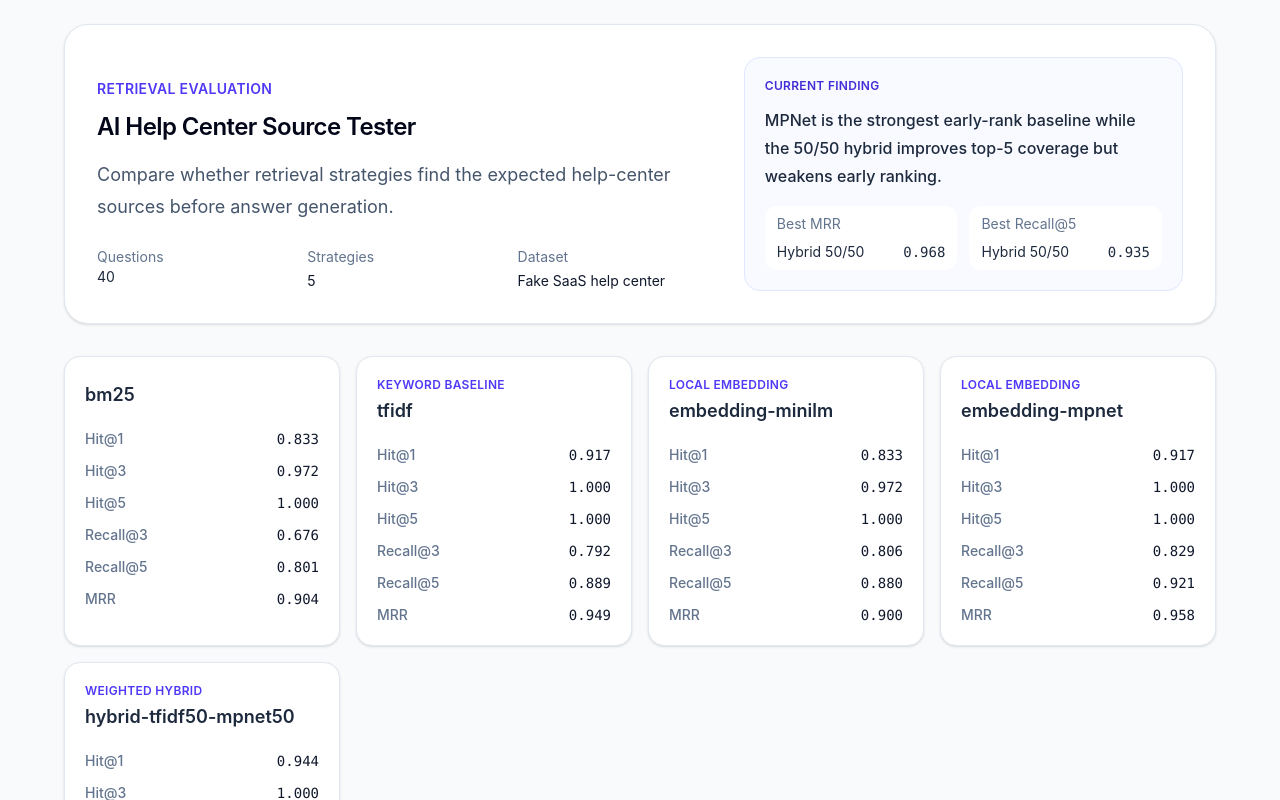
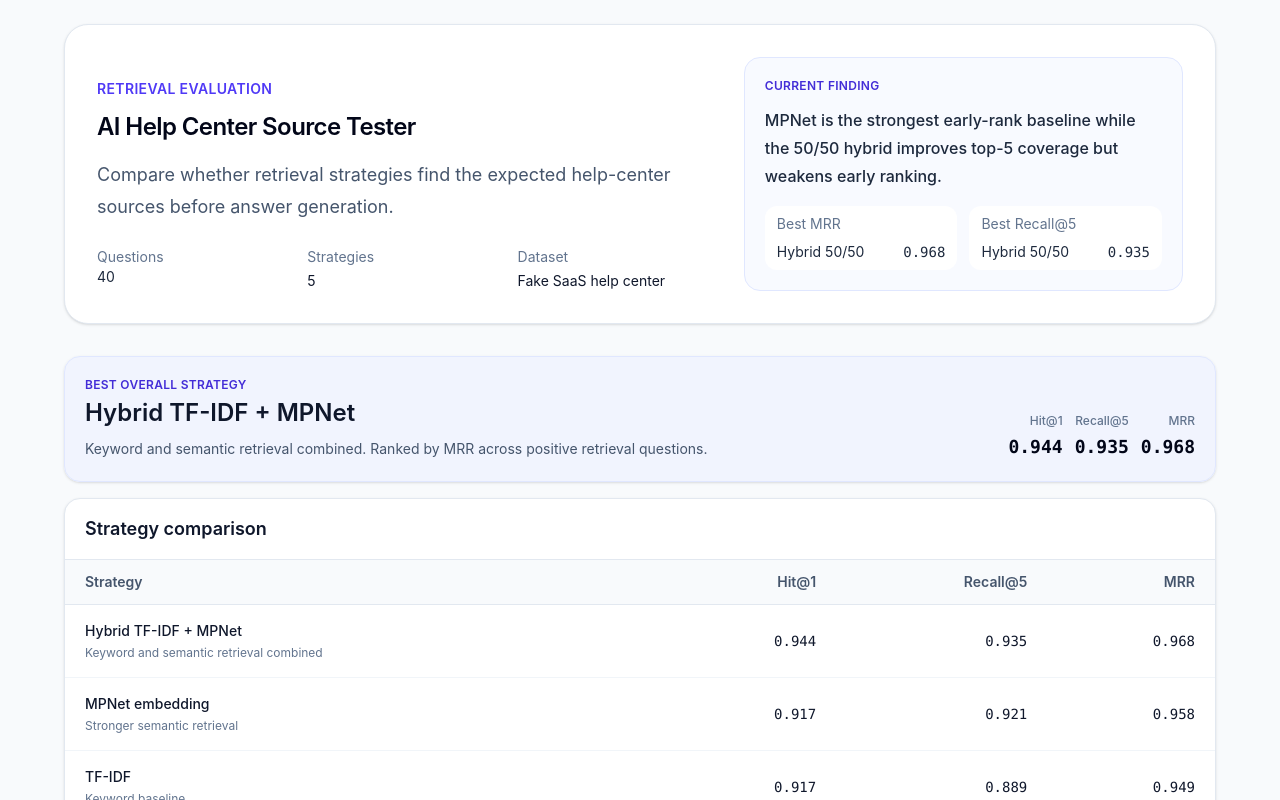
Before and after one commit to NadaSadek/ai-help-center-source-tester, a React (Vite) app: page / in a window 1280 px wide. Shown: the top 800 px of the page. Built offline with nearby package versions, Linux system fonts and the light colour scheme.

Commit message:
refactor: simplify strategy comparison summary

```diff
--- a/src/components/StrategySummaryGrid.tsx
+++ b/src/components/StrategySummaryGrid.tsx
@@ -1,47 +1,123 @@
 import { formatMetric } from "../lib/formatMetric";
 import type { EvalResult } from "../lib/types";
 
-const metricLabels: Record<string, string> = {
-  meanHitAt1: "Hit@1",
-  meanHitAt3: "Hit@3",
-  meanHitAt5: "Hit@5",
-  meanRecallAt3: "Recall@3",
-  meanRecallAt5: "Recall@5",
-  mrr: "MRR",
+const strategyLabels: Record<
+  EvalResult["strategy"],
+  {
+    label: string;
+    description: string;
+  }
+> = {
+  bm25: {
+    label: "BM25",
+    description: "Lexical baseline with term-frequency ranking",
+  },
+  tfidf: {
+    label: "TF-IDF",
+    description: "Keyword baseline",
+  },
+  "embedding-minilm": {
+    label: "MiniLM embedding",
+    description: "Lightweight semantic retrieval",
+  },
+  "embedding-mpnet": {
+    label: "MPNet embedding",
+    description: "Stronger semantic retrieval",
+  },
+  "hybrid-tfidf50-mpnet50": {
+    label: "Hybrid TF-IDF + MPNet",
+    description: "Keyword and semantic retrieval combined",
+  },
 };
 
-const strategyLabels: Record<string, string> = {
-  tfidf: "Keyword baseline",
-  "embedding-minilm": "Local embedding",
-  "embedding-mpnet": "Local embedding",
-  "hybrid-tfidf50-mpnet50": "Weighted hybrid",
-};
+export const StrategySummaryGrid = ({ evalResults }: { evalResults: EvalResult[] }) => {
+  const sortedResults = [...evalResults].sort((a, b) => b.summary.mrr - a.summary.mrr);
+  const bestResult = sortedResults[0];
 
-export const StrategySummaryGrid = ({ evalResults }: { evalResults: EvalResult[] }) => (
-  <section className="grid gap-4 md:grid-cols-2 xl:grid-cols-4">
-    {evalResults.map(({ summary, strategy }) => (
-      <article
-        key={strategy}
-        className="rounded-2xl border border-slate-200 bg-white p-5 shadow-sm"
-      >
-        <div className="mb-5">
-          <p className="text-xs font-semibold uppercase tracking-wide text-indigo-600">
-            {strategyLabels[strategy]}
+  if (!bestResult) {
+    return null;
+  }
+
+  const bestStrategy = strategyLabels[bestResult.strategy];
+
+  return (
+    <section className="space-y-4">
+      <article className="rounded-2xl border border-indigo-100 bg-indigo-50/70 p-5 shadow-sm">
+        <div className="flex flex-col gap-4 md:flex-row md:items-end md:justify-between">
+          <div>
+            <p className="text-xs font-semibold uppercase tracking-wide text-indigo-700">
+              Best overall strategy
             </p>
-          <h2 className="mt-1 text-lg font-semibold text-slate-800">{strategy}</h2>
+            <h2 className="mt-1 text-2xl font-semibold text-slate-900">{bestStrategy.label}</h2>
+            <p className="mt-2 max-w-2xl text-sm leading-6 text-slate-600">
+              {bestStrategy.description}. Ranked by MRR across positive retrieval questions.
+            </p>
           </div>
 
-        <dl className="space-y-3">
-          {Object.entries(summary).map(([key, value]) => (
-            <div key={key} className="flex items-center justify-between gap-4">
-              <dt className="text-sm font-medium text-slate-500">{metricLabels[key] ?? key}</dt>
-              <dd className="font-mono text-sm font-medium text-slate-900">
-                {formatMetric(value)}
+          <dl className="grid grid-cols-3 gap-3 text-right">
+            <div>
+              <dt className="text-xs font-medium text-slate-500">Hit@1</dt>
+              <dd className="mt-1 font-mono text-lg font-semibold text-slate-950">
+                {formatMetric(bestResult.summary.meanHitAt1)}
               </dd>
             </div>
-          ))}
+            <div>
+              <dt className="text-xs font-medium text-slate-500">Recall@5</dt>
+              <dd className="mt-1 font-mono text-lg font-semibold text-slate-950">
+                {formatMetric(bestResult.summary.meanRecallAt5)}
+              </dd>
+            </div>
+            <div>
+              <dt className="text-xs font-medium text-slate-500">MRR</dt>
+              <dd className="mt-1 font-mono text-lg font-semibold text-slate-950">
+                {formatMetric(bestResult.summary.mrr)}
+              </dd>
+            </div>
           </dl>
+        </div>
       </article>
-    ))}
+
+      <article className="overflow-hidden rounded-2xl border border-slate-200 bg-white shadow-sm">
+        <div className="border-b border-slate-200 px-5 py-4">
+          <h2 className="text-lg font-semibold text-slate-900">Strategy comparison</h2>
+        </div>
+
+        <div className="overflow-x-auto">
+          <table className="min-w-full divide-y divide-slate-200 text-sm">
+            <thead className="bg-slate-50">
+              <tr>
+                <th className="px-5 py-3 text-left font-semibold text-slate-600">Strategy</th>
+                <th className="px-5 py-3 text-right font-semibold text-slate-600">Hit@1</th>
+                <th className="px-5 py-3 text-right font-semibold text-slate-600">Recall@5</th>
+                <th className="px-5 py-3 text-right font-semibold text-slate-600">MRR</th>
+              </tr>
+            </thead>
+            <tbody className="divide-y divide-slate-100 bg-white">
+              {sortedResults.map(({ strategy, summary }) => {
+                const strategyLabel = strategyLabels[strategy];
+
+                return (
+                  <tr key={strategy}>
+                    <td className="px-5 py-4">
+                      <div className="font-medium text-slate-900">{strategyLabel.label}</div>
+                      <div className="mt-1 text-xs text-slate-500">{strategyLabel.description}</div>
+                    </td>
+                    <td className="px-5 py-4 text-right font-mono font-medium text-slate-900">
+                      {formatMetric(summary.meanHitAt1)}
+                    </td>
+                    <td className="px-5 py-4 text-right font-mono font-medium text-slate-900">
+                      {formatMetric(summary.meanRecallAt5)}
+                    </td>
+                    <td className="px-5 py-4 text-right font-mono font-medium text-slate-900">
+                      {formatMetric(summary.mrr)}
+                    </td>
+                  </tr>
+                );
+              })}
+            </tbody>
+          </table>
+        </div>
+      </article>
     </section>
   );
+};
```
Lines whose indentation alone changed are shown as unchanged.
